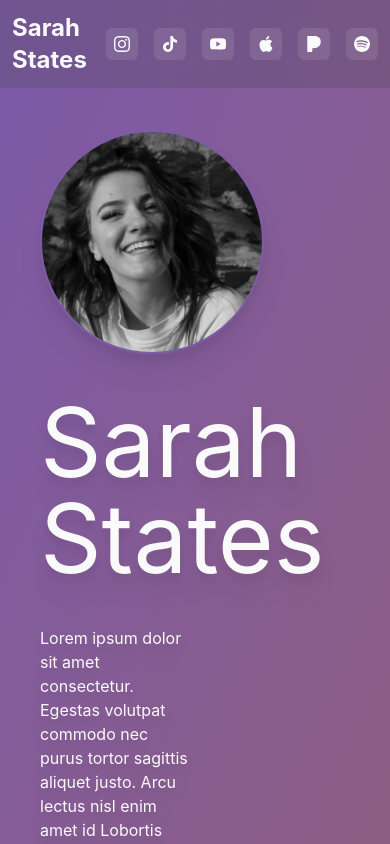
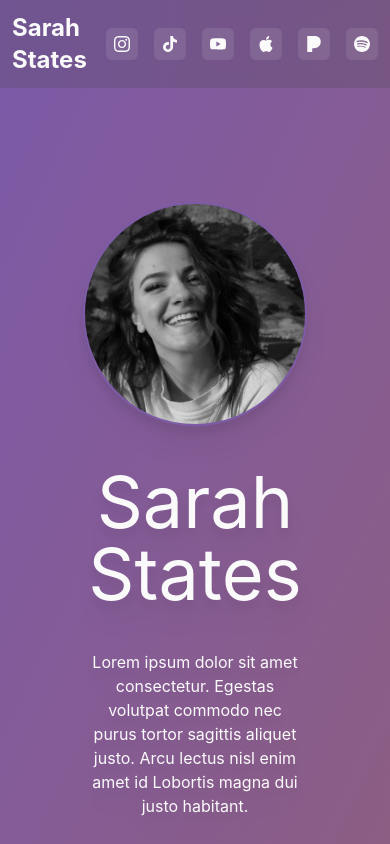
Before and after one commit to BradleyBuckets/sarah-states, a React (Create React App) app: page / in a window 390 px wide. Shown: the top 844 px of the page. Built offline with nearby package versions, Linux system fonts and the light colour scheme.

Commit message:
Make hero mobile responsive

```diff
--- a/src/components/Hero.jsx
+++ b/src/components/Hero.jsx
@@ -4,14 +4,14 @@ import img from "../resources/close-up.png"
 
 let Hero = () => {
     return (
-     <div className=" h-screen w-screen bg-gradient-to-br from-primary-purple to-primary-pink flex flex-col items-start justify-center gap-10 p-10">
+     <div className=" h-screen w-screen bg-gradient-to-br from-primary-purple to-primary-pink flex flex-col items-center sm:items-start justify-center gap-10 p-10">
         <img src={img} alt="A smiling girl" className="rounded-full h-56 w-56 border-secondary-purple border-2 drop-shadow-xl"/>
         {/* <img src={img2} alt="A smiling girl" className="rounded-full h-56 w-56 border-secondary-purple border-2 drop-shadow-xl"/> */}
-        <div className=" text-neutral-50 flex justify-center items-center text-8xl drop-shadow-xl">
+        <div className=" text-neutral-50 flex justify-center items-center text-7xl md:text-8xl drop-shadow-xl text-center sm:text-start">
             Sarah States
         </div>
-        <p className="text-neutral-50 drop-shadow-xl w-1/2">
-            Lorem ipsum dolor sit amet consectetur. Egestas volutpat commodo nec purus tortor sagittis aliquet justo. Arcu lectus nisl enim amet id Lobortis magna dui justo habitant .
+        <p className="text-neutral-50 drop-shadow-xl w-8/12 sm:w-3/4 lg:w-1/2 text-center sm:text-start">
+            Lorem ipsum dolor sit amet consectetur. Egestas volutpat commodo nec purus tortor sagittis aliquet justo. Arcu lectus nisl enim amet id Lobortis magna dui justo habitant.
         </p>
      </div>
     );
```
